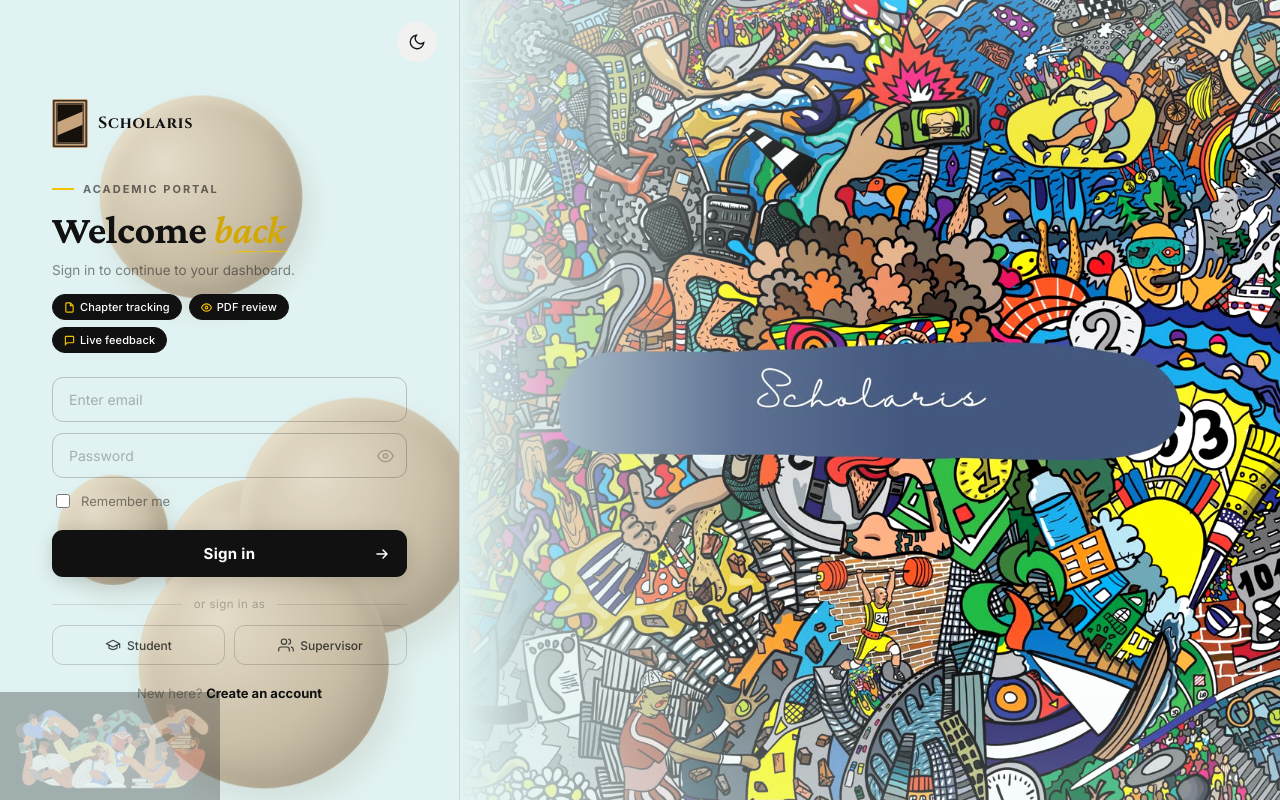
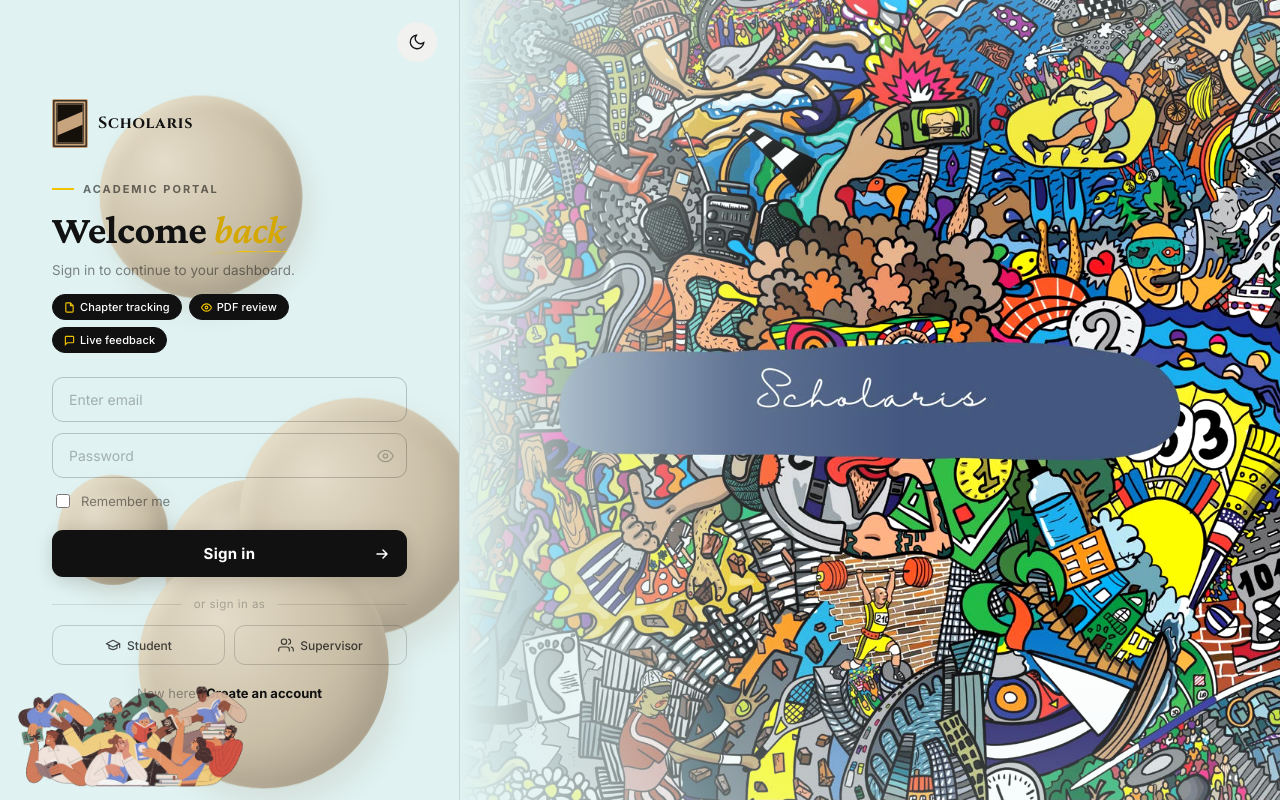
Before and after one commit to Darkhydraxl/scholaris-, a Flask app: page /login in a window 1280 px wide. Run offline with Flask 3, Linux system fonts and the light colour scheme; parts of the project's set-up code (start-up, migrations or seed data) failed here and were passed over; some libraries are stand-ins or nearby versions; some web fonts are replaced.

Commit message:
Login: readers illustration — remove black bg, make fully visible
Co-Authored-By: Claude Sonnet 4.6 <noreply@anthropic.com>

```diff
--- a/ifyscs/app/templates/auth/login.html
+++ b/ifyscs/app/templates/auth/login.html
@@ -179,15 +179,12 @@
   position: absolute;
   bottom: 0;
   left: 0;
-  width: 220px;
-  opacity: 0.18;
+  width: 260px;
+  opacity: 0.92;
   pointer-events: none;
-  z-index: 0;
+  z-index: 1;
   user-select: none;
-  image-rendering: -webkit-optimize-contrast;
-  image-rendering: crisp-edges;
 }
-[data-theme="light"] .asl-readers-img { opacity: 0.28; }
 
 /* ─── Left panel ─── */
 .asl-left {
```
Also changed, not shown: ifyscs/app/static/img/login-readers.png.
